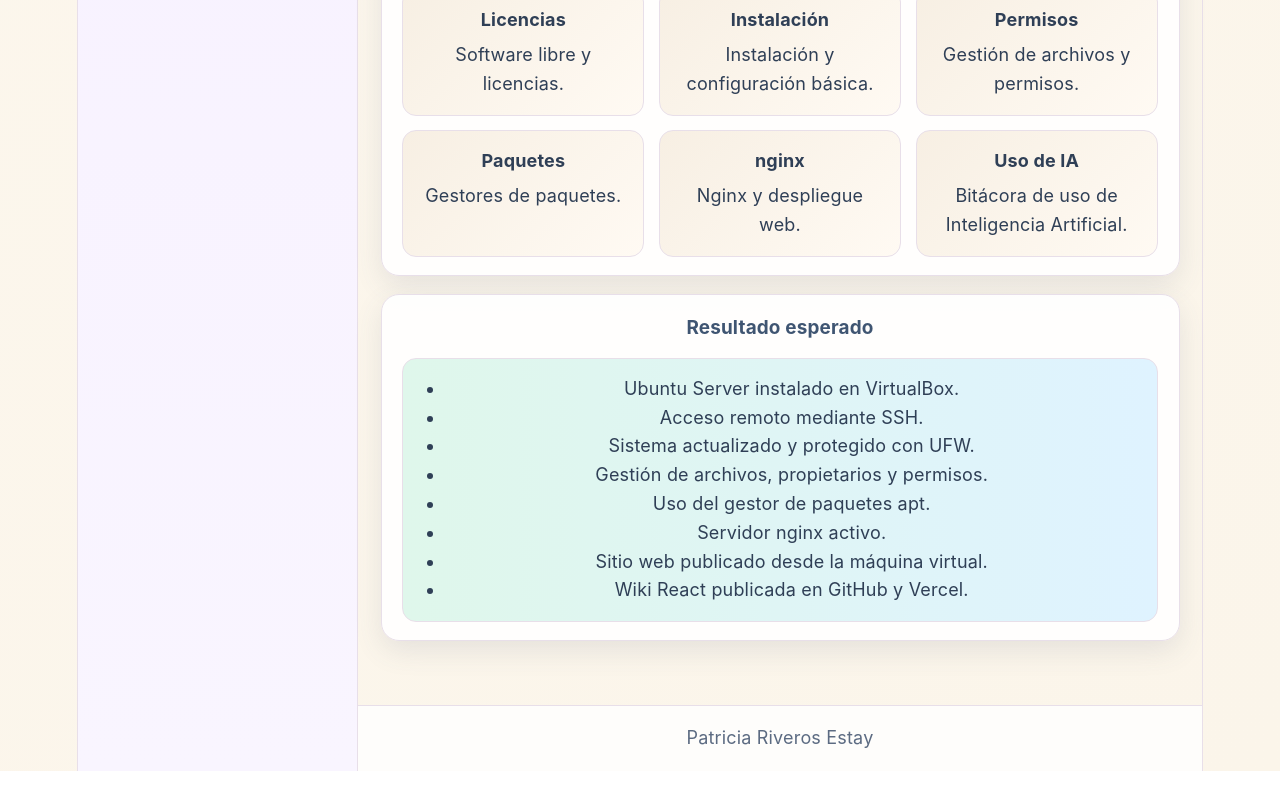
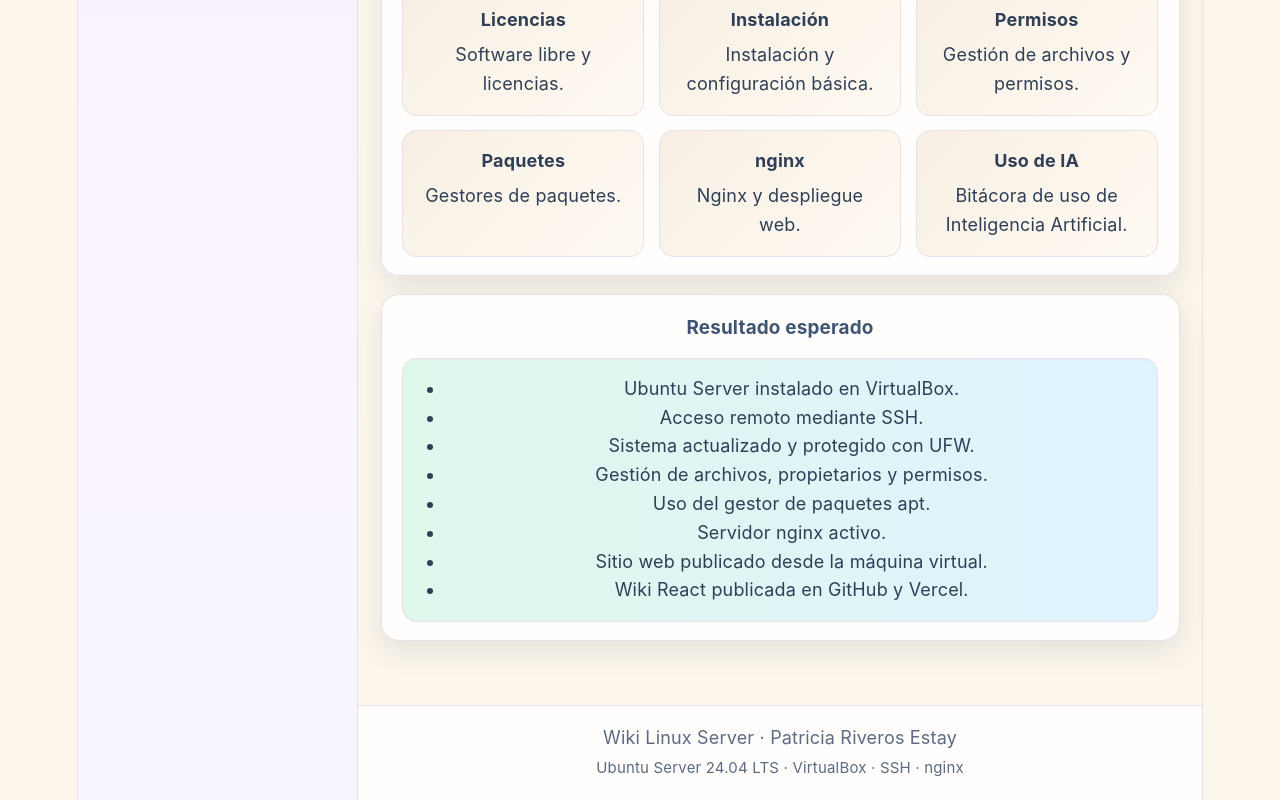
Before and after one commit to Anyaspycat/wikilnx_rivpat, a React (Vite) app: page / in a window 1280 px wide. Shown: the part 3276-4076 px from the top of the page. Before the commit the page ends 4047 px from the top, so only its background shows below. Built offline with nearby package versions, Linux system fonts and the light colour scheme.

Commit message:
Actualizacion de footer

```diff
--- a/src/App.jsx
+++ b/src/App.jsx
@@ -62,7 +62,11 @@ function App() {
           <ActiveComponent />
         </main>
 
-        <footer className="wiki-footer">Patricia Riveros Estay</footer>
+        <footer className="wiki-footer">
+          <span>Wiki Linux Server · Patricia Riveros Estay</span>
+          <br/>
+          <small>Ubuntu Server 24.04 LTS · VirtualBox · SSH · nginx</small>
+        </footer>
       </div>
     </div>
   )
```
